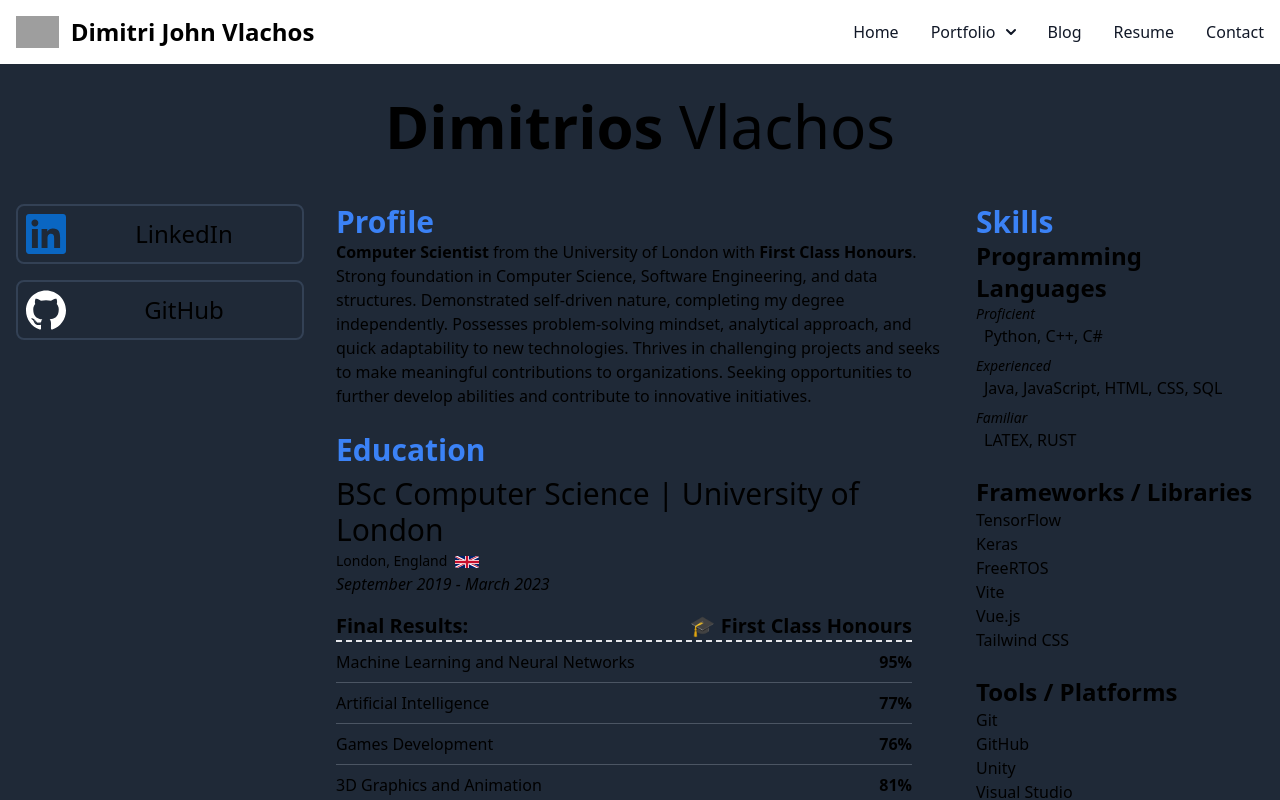
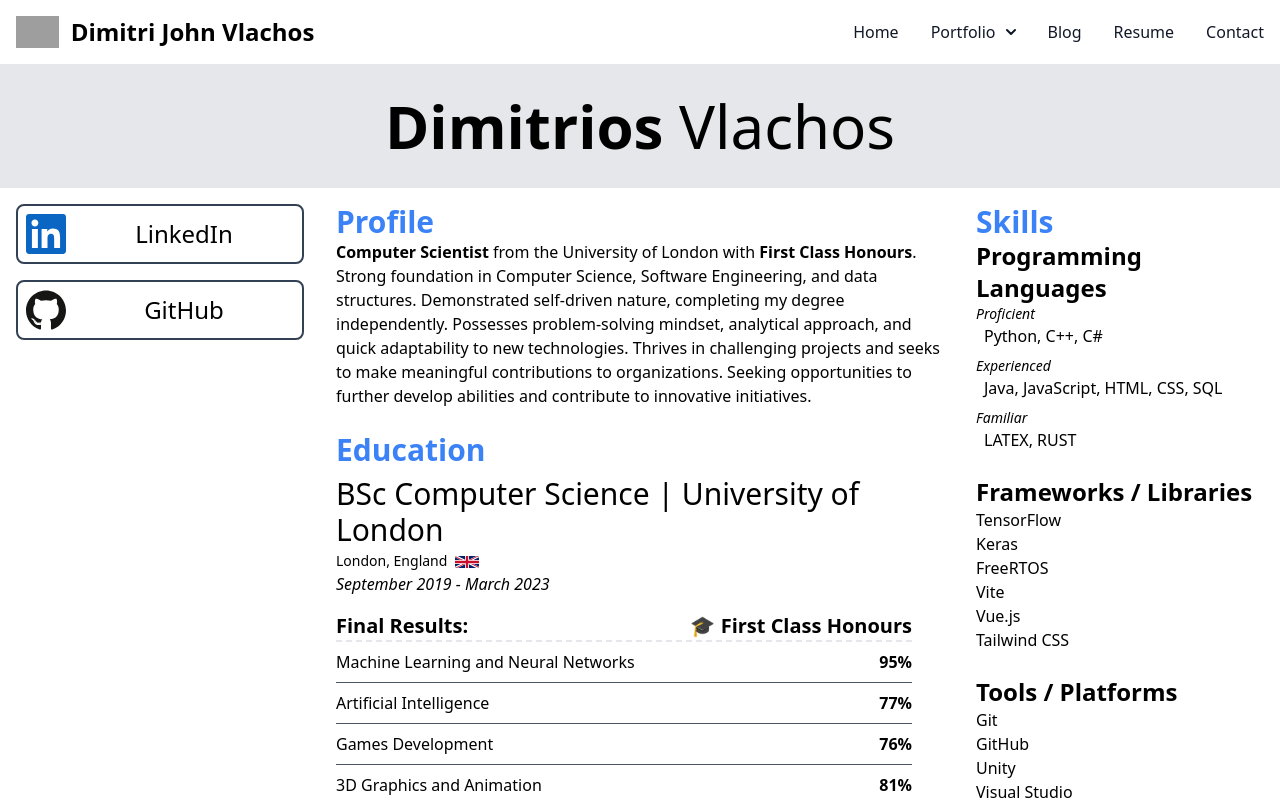
Before and after one commit to dimitrivlachos/Portfolio-website, a Vue app: page /resume in a window 1280 px wide. Shown: the top 800 px of the page. Built offline with nearby package versions, Linux system fonts and the light colour scheme; grey boxes are pictures that could not be loaded.

Commit message:
Light/Dark mode modifications

```diff
--- a/src/App.vue
+++ b/src/App.vue
@@ -1,6 +1,6 @@
 <template>
   <!-- <div class="flex flex-col h-screen bg-white dark:bg-gray-900"> -->
-  <div class="bg-gray-800">
+  <div class="bg-gray-200 dark:bg-gray-800">
     <NavigationComp />
 
     <div>
--- a/src/components/ResumeComp.vue
+++ b/src/components/ResumeComp.vue
@@ -1,19 +1,21 @@
 <template>
     <!-- Two-column section -->
-    <div class="md:grid md:grid-cols-3 lg:grid-cols-4 justify-center bg-gray-800">
+    <div class="md:grid md:grid-cols-3 lg:grid-cols-4 justify-center bg-white dark:bg-gray-800">
 
         <!-- Social div -->
         <div class="flex justify-center md:block">
         <div class="flex justify-top md:flex-col lg:col-span-1 p-4 md:sticky md:top-0">
+            <!-- LinkedIn Button -->
                 <a href="https://www.linkedin.com/in/dimitri-vlachos/" target="_blank" rel="noopener noreferrer"
                     class="h-full md:h-auto flex cursor-pointer justify-between items-center border-2 border-solid border-slate-700 hover:bg-gray-700 p-2 rounded-lg">
                     <LinkedInSVG width="40" height="40" class="inline" />
                     <p class="inline text-2xl pl-2">LinkedIn</p>
                     <div class="inline-block"></div>
                 </a>
+                <!-- GitHub Button -->
                 <a href="https://github.com/dimitrivlachos" target="_blank" rel="noopener noreferrer"
                     class="h-full md:h-auto ml-2 md:ml-0 md:mt-4 flex cursor-pointer justify-between items-center border-2 border-solid border-slate-700 hover:bg-gray-700 p-2 rounded-lg">
-                    <GitHubSVG width="40" height="40" color="#FFFFFF" class="inline" />
+                    <GitHubSVG width="40" height="40" :color="githubButtonColour" class="inline" />
                     <p class="inline text-2xl pl-2">GitHub</p>
                     <div class="inline-block"></div>
                 </a>
@@ -250,6 +252,7 @@ import GitHubSVG from '../assets/svg/GitHubSVG.vue';
 export default {
     data() {
         return {
+            isDarkMode: false,
             isShowShareCode: false,
             shareCode: "W3G A25 3CC",
             uniResults: [
@@ -278,11 +281,28 @@ export default {
             console.log("Clicked");
             this.isShowShareCode = true;
             document.getElementById("share").innerHTML = this.shareCode;
-        }
+        },
+        detectColorScheme() {
+            // Detects if user has dark mode enabled
+            if (window.matchMedia('(prefers-color-scheme: dark)').matches) {
+                this.isDarkMode = true;
+            }
+        },
     },
     components: {
         LinkedInSVG,
         GitHubSVG
+    },
+    mounted() {
+        this.detectColorScheme();
+    },
+    computed: {
+        theme() {
+            return this.isDarkMode ? 'dark' : 'light';
+        },
+        githubButtonColour() {
+            return this.isDarkMode ? '#A0A0A0' : '#161614';
+        }
     }
 };
 </script>
--- a/src/router/index.js
+++ b/src/router/index.js
@@ -37,7 +37,7 @@ const routes = [
     {
         path: '/:pathMatch(.*)*',
         name: 'NotFound',
-        component: NotFoundView,
+        component: () => import('../views/NotFoundView.vue'),
     },
 ];
 
```
